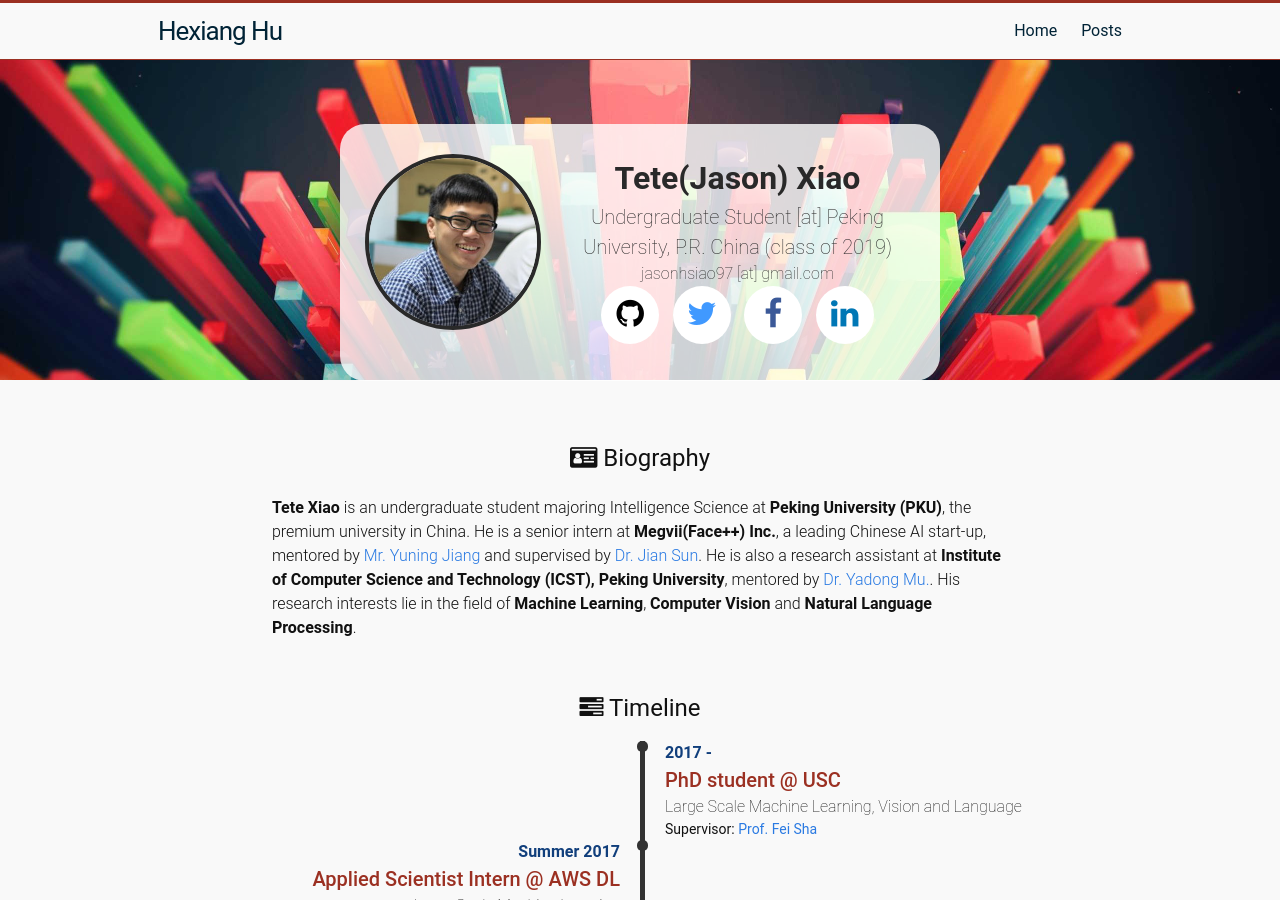
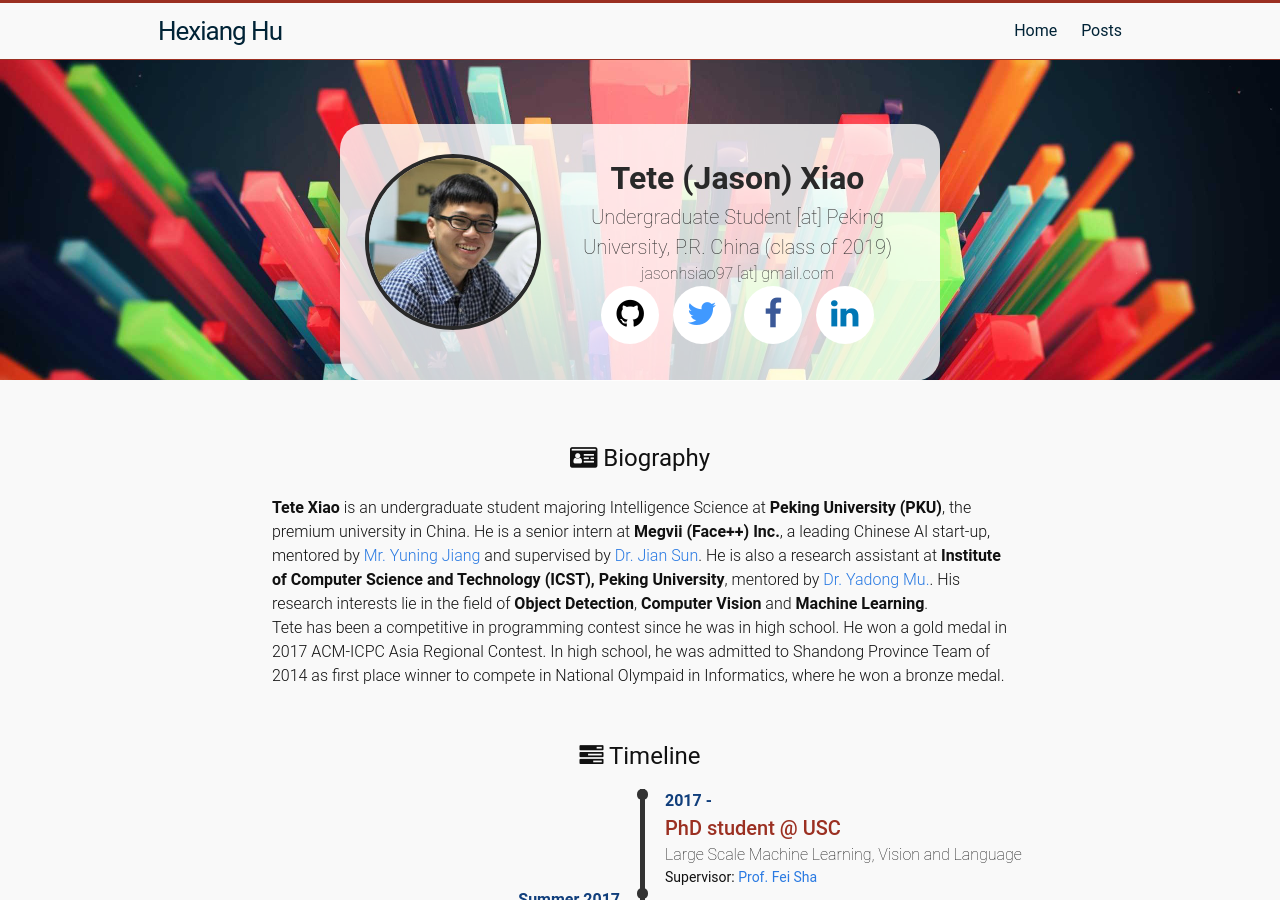
Before and after one commit to Tete-Xiao/Tete-Xiao.github.io, a Jekyll site: the page built from index.html, in a window 1280 px wide and 900 px high. Built offline with Jekyll 4.4.1, drawn with Linux system fonts in a browser that asks for light colours; some of the changed text lies outside the part shown.

Commit message:
rewrite personal statement

```diff
--- a/_data/bio.yml
+++ b/_data/bio.yml
@@ -1,4 +1,4 @@
-name:       "Tete(Jason) Xiao"
+name:       "Tete (Jason) Xiao"
 title:      "Undergraduate Student [at] Peking University, P.R. China (class of 2019)"
 email:      "jasonhsiao97 [at] gmail.com"
 head_pic:   /images/self-portrait/me.jpg
@@ -6,9 +6,9 @@
 normal:
   date:     "July. 2017"
   title:    ""
-  content:  "<strong>Tete Xiao</strong> is an undergraduate student majoring Intelligence Science at <strong>Peking University (PKU)</strong>, the premium university in China. He is a senior intern at <strong>Megvii(Face++) Inc.</strong>, a leading Chinese AI start-up,
+  content:  "<strong>Tete Xiao</strong> is an undergraduate student majoring Intelligence Science at <strong>Peking University (PKU)</strong>, the premium university in China. He is a senior intern at <strong>Megvii (Face++) Inc.</strong>, a leading Chinese AI start-up,
   mentored by <a href='https://scholar.google.com/citations?user=p3z4sVUAAAAJ&hl=zh-CN'>Mr. Yuning Jiang</a> and supervised by
-  <a href='http://www.jiansun.org/'>Dr. Jian Sun</a>. He is also a research assistant at <strong>Institute of Computer Science and Technology (ICST), Peking University</strong>, mentored by <a href='http://www.muyadong.com/'>Dr. Yadong Mu.</a>. His research interests lie in the field of <strong>Machine Learning</strong>, <strong>Computer Vision</strong> and <strong>Natural Language Processing</strong>."
+  <a href='http://www.jiansun.org/'>Dr. Jian Sun</a>. He is also a research assistant at <strong>Institute of Computer Science and Technology (ICST), Peking University</strong>, mentored by <a href='http://www.muyadong.com/'>Dr. Yadong Mu.</a>. His research interests lie in the field of <strong>Object Detection</strong>, <strong>Computer Vision</strong> and <strong>Machine Learning</strong>. <br> Tete has been a competitive in programming contest since he was in high school. He won a gold medal in 2017 ACM-ICPC Asia Regional Contest. In high school, he was admitted to Shandong Province Team of 2014 as first place winner to compete in National Olympaid in Informatics, where he won a bronze medal."
 short:
   date:
   title:  "In Deep."
```
